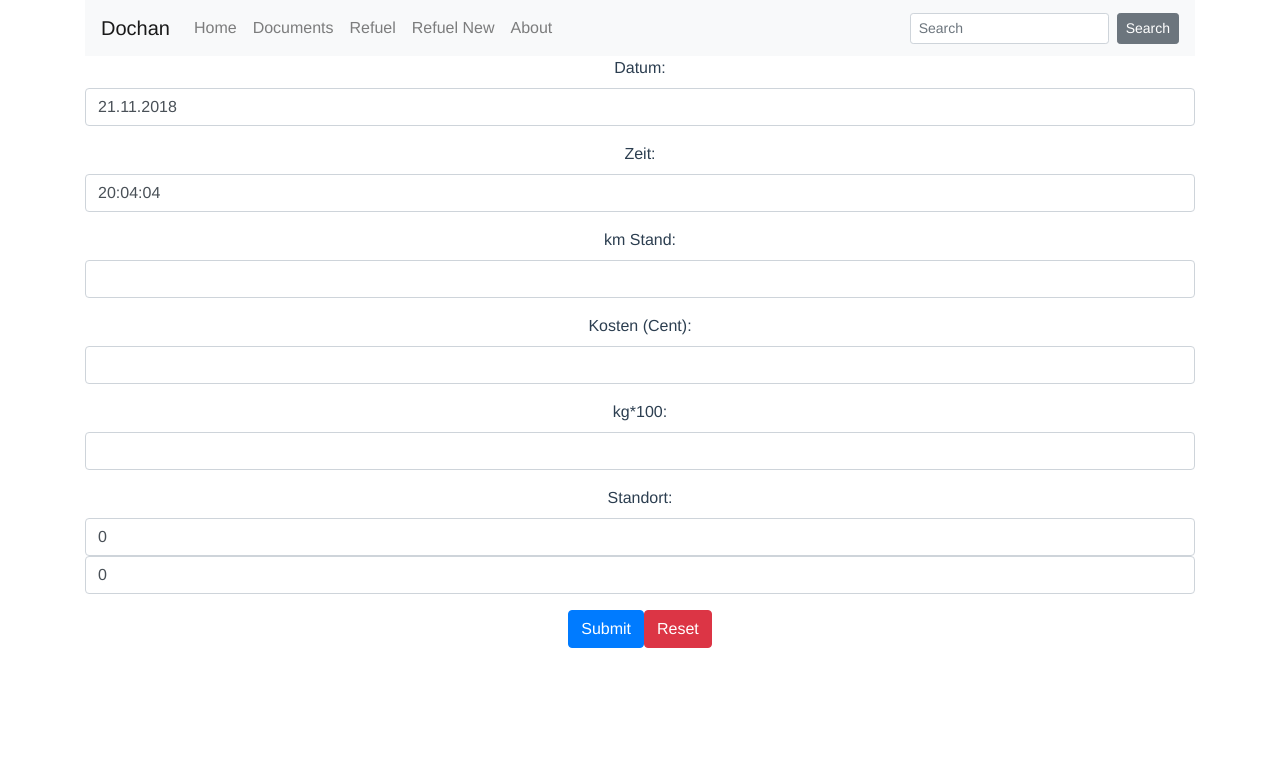
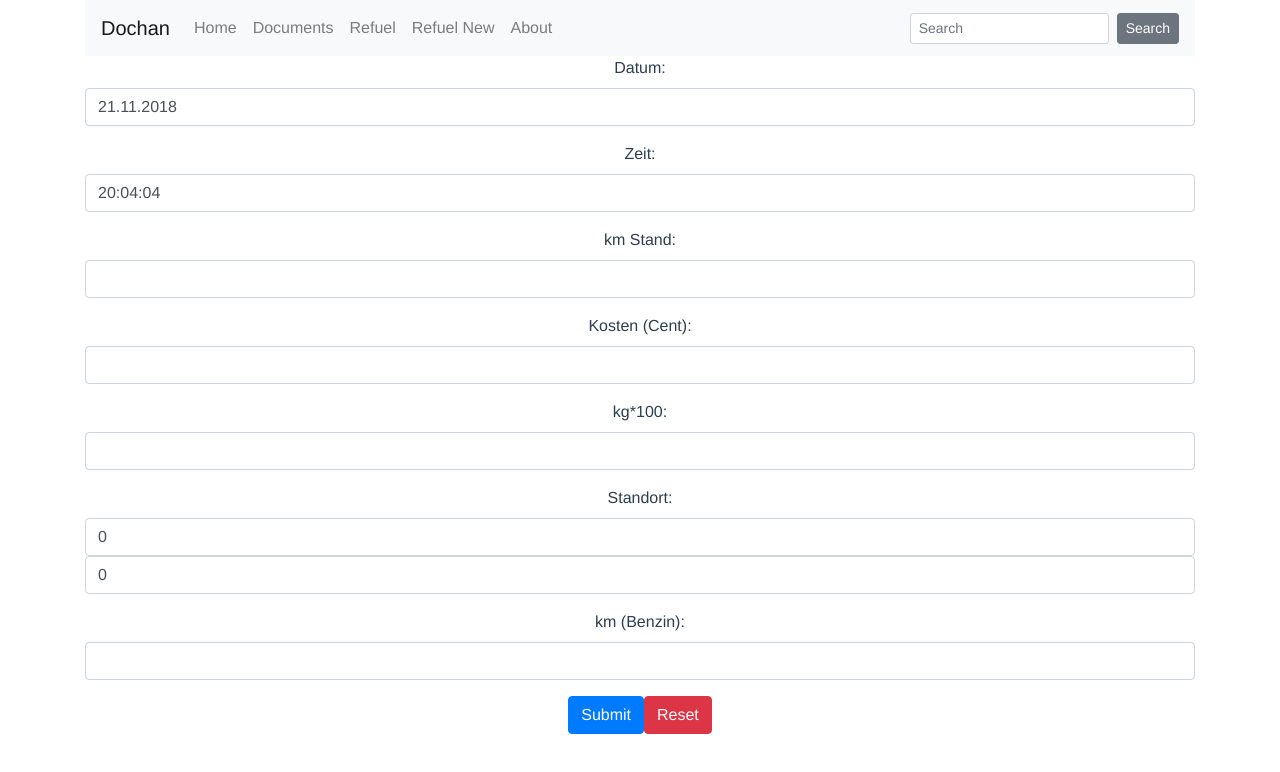
Before and after one commit to reusing-code/dochan-client, a Vue app: page /fuel/new in a window 1280 px wide. Shown: the top 772 px of the page. Built offline with nearby package versions, Linux system fonts and the light colour scheme; no server answers.

Commit message:
Add missing ingoreKM field

```diff
--- a/src/views/RefuelInput.vue
+++ b/src/views/RefuelInput.vue
@@ -20,6 +20,9 @@
         <b-form-input id="locationInputLat" type="text" v-model="form.lat" required></b-form-input>
         <b-form-input id="locationInputLon" type="text" v-model="form.lon" required></b-form-input>
       </b-form-group>
+      <b-form-group label="km (Benzin):" label-for="ignorekmInput" horizontal>
+        <b-form-input id="ignorekmInput" type="number" v-model="form.ignoreKM" required></b-form-input>
+      </b-form-group>
       <b-button type="submit" variant="primary">Submit</b-button>
       <b-button type="reset" variant="danger">Reset</b-button>
     </b-form>
@@ -38,7 +41,8 @@ export default {
         costCent: '',
         fuelKG: '',
         lat: 0,
-        lon: 0
+        lon: 0,
+        ignoreKM: ''
       },
       show: true,
       error: null
@@ -66,8 +70,9 @@ export default {
       result.costCent = parseInt(this.form.costCent, 10);
       result.totalKM = parseInt(this.form.totalKM);
       result.fuelKG = this.form.fuelKG / 100;
+      result.ignoreKM = this.form.ignoreKM;
       APIService.postFuelRecord(result)
-        .then(response => {
+        .then(() => {
           this.error = null;
           this.$router.push({ name: 'refuel-list' });
         })
```
